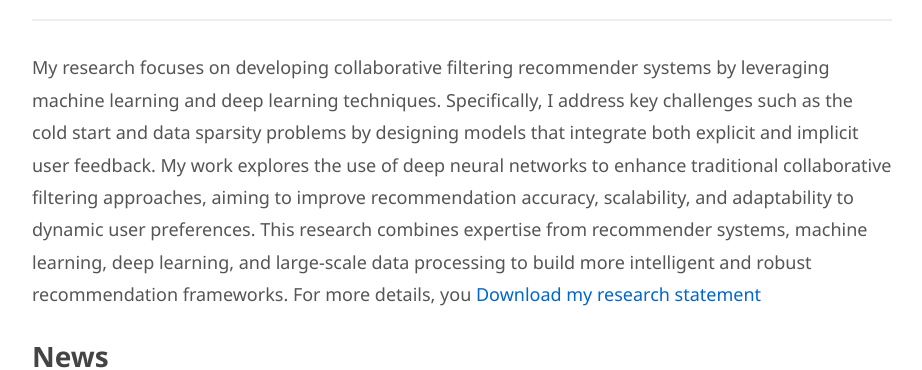
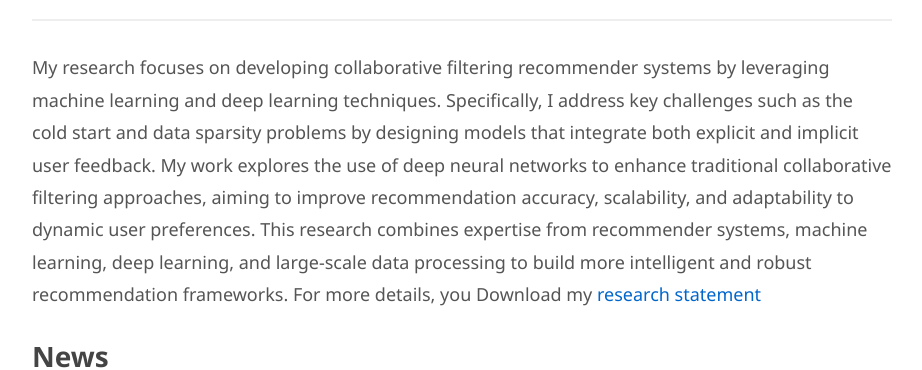
Before and after one commit to MFaljunid/MFaljunid.github.io, a plain HTML site: page index.html in a window 1280 px wide. Shown: the part 780-1150 px from the top of the page, without its empty margins (178-1100 px from the left). Drawn offline with Linux system fonts and the light colour scheme.

```diff
--- a/index.html
+++ b/index.html
@@ -53,9 +53,7 @@
       adaptability to dynamic user preferences. This research combines expertise from
       recommender systems, machine learning, deep learning, and large-scale data processing
       to build more intelligent and robust recommendation frameworks. For more details,
-       you
-<a href="research_statement.pdf" target="_blank">Download my research statement</a>
-</p>
+       you Download my <a href="research_statement.pdf" target="_blank"> research statement</a> </p>
         </section>
 
         <section id="news">
```
